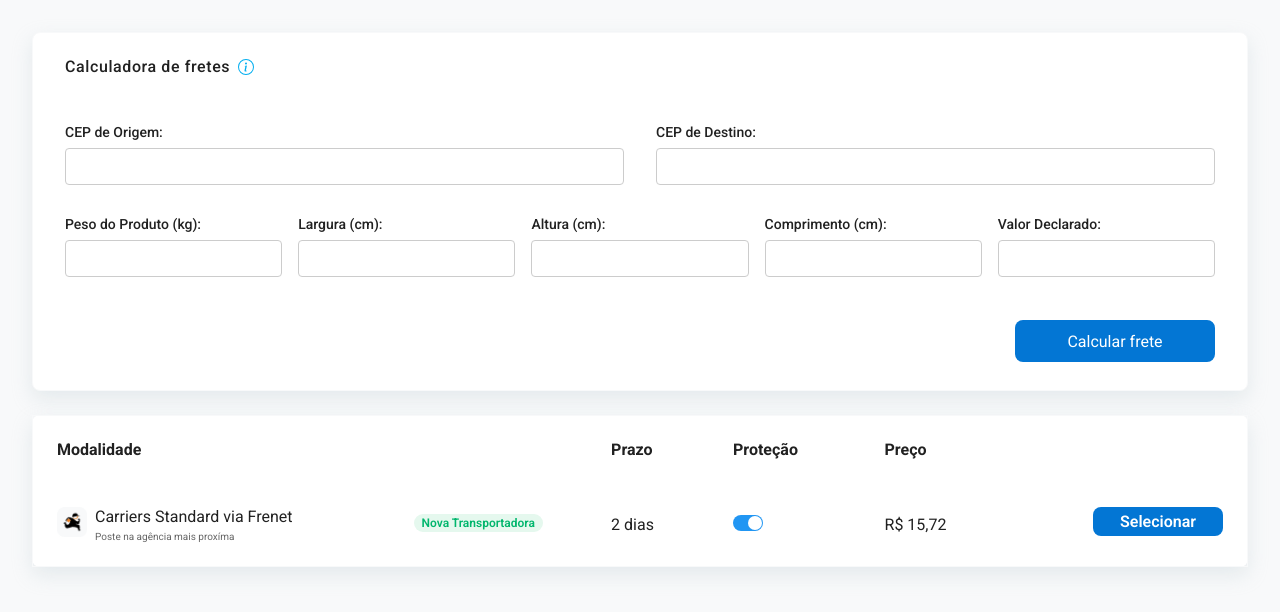
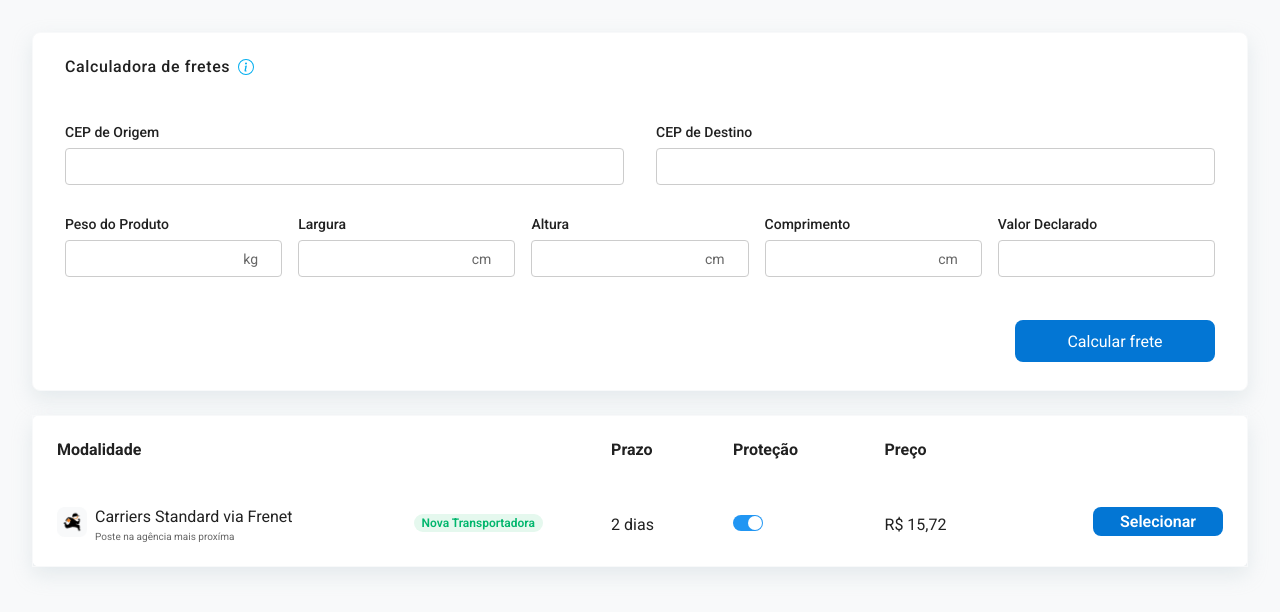
Before and after one commit to PFMJunior/cotacao-frenet, a Vue app: page / in a window 1280 px wide. Shown: the top 612 px of the page. Built offline with nearby package versions, Linux system fonts and the light colour scheme.

Commit message:
Adding color variable to input Adding span tag and its style and adding input-form

```diff
--- a/src/components/CotacaoFrete.vue
+++ b/src/components/CotacaoFrete.vue
@@ -12,14 +12,14 @@
         <form>
             <div class="top">
                 <div class="form-group">
-                    <label for="cep_origin">CEP de Origem:</label>
+                    <label for="cep_origin">CEP de Origem</label>
                     <input
                         type="text"
                         id="cep_origin"
                     >
                 </div>
                 <div class="form-group">
-                    <label for="cep_destination">CEP de Destino:</label>
+                    <label for="cep_destination">CEP de Destino</label>
                     <input
                         type="text"
                         id="cep_destination"
@@ -28,35 +28,47 @@
             </div>
             <div class="bottom">
                 <div class="form-group">
-                    <label for="weight">Peso do Produto (kg):</label>
+                    <label for="weight">Peso do Produto</label>
+                    <div class="input-form">
                         <input
                             type="number"
                             id="weight"
                         >
+                        <span>kg</span>
+                    </div>
                 </div>
                 <div class="form-group">
-                    <label for="width">Largura (cm):</label>
+                    <label for="width">Largura</label>
+                    <div class="input-form">
                         <input
                             type="number"
                             id="width"
                         >
+                        <span>cm</span>
+                    </div>
                 </div>
                 <div class="form-group">
-                    <label for="height">Altura (cm):</label>
+                    <label for="height">Altura</label>
+                    <div class="input-form">
                         <input
                             type="number"
                             id="height"
                         >
+                        <span>cm</span>
+                    </div>
                 </div>
                 <div class="form-group">
-                    <label for="length">Comprimento (cm):</label>
+                    <label for="length">Comprimento</label>
+                    <div class="input-form">
                         <input
                             type="number"
                             id="length"
                         >
+                        <span>cm</span>
+                    </div>
                 </div>
                 <div class="form-group">
-                    <label for="declared_value">Valor Declarado:</label>
+                    <label for="declared_value">Valor Declarado</label>
                     <input
                         type="number"
                         id="declared_value"
@@ -138,8 +150,32 @@
     input[type="number"] {
         width: 100%;
         padding: 8px;
-        border: 1px solid #ccc;
+        border: 1px solid var(--border-input);
         border-radius: 4px;
+    }
+
+    input:focus {
+        outline: transparent;
+        border: 1px solid transparent;
+        box-shadow: 0 0 0 1px var(--blue-200);
+    }
+
+    .input-form {
+        position: relative;
+
+        display: flex;
+        align-items: center;
+        justify-content: space-between;
+    }
+
+    .input-form span {
+        position: absolute;
+        top: 50%;
+        transform: translatey(-50%);
+        right: 1.5rem;
+
+        color: var(--preto-60);
+        font-size: 0.875rem;
     }
 
     .footer-form {
```
Lines whose indentation alone changed are shown as unchanged.
